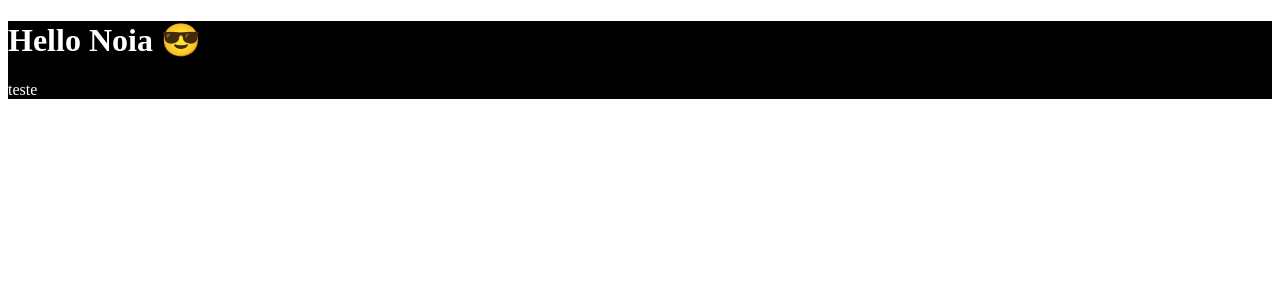
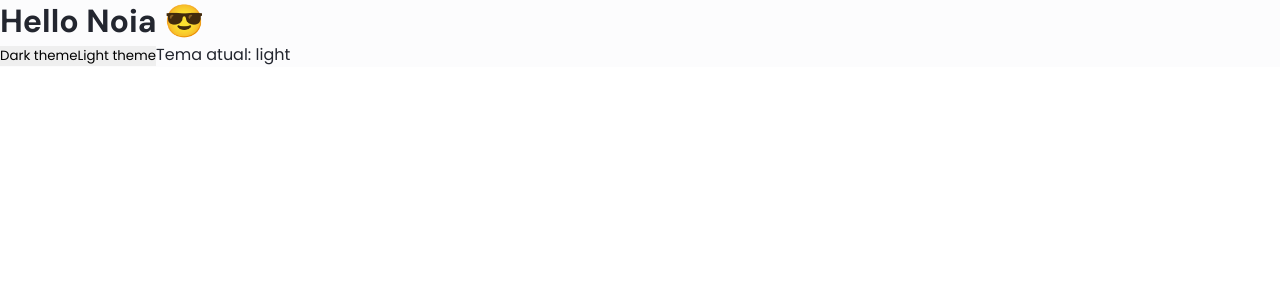
Before and after one commit to viniciusueharaweb/NFoTon, a Next.js app in the folder packages/frontend/: page / in a window 1280 px wide. Shown: the top 300 px of the page. Built offline with nearby package versions, Linux system fonts and the light colour scheme; a web font is replaced by a local one.

Commit message:
feat: adding theme configuration

```diff
--- a/packages/frontend/src/components/Hello/index.tsx
+++ b/packages/frontend/src/components/Hello/index.tsx
@@ -1,4 +1,5 @@
 import { ReactNode } from 'react'
+import { useTheme } from '../../hooks/useTheme'
 
 import { Container } from './styles'
 
@@ -7,11 +8,18 @@ interface HelloProps {
 }
 
 export default function Hello({ children }: HelloProps) {
+  const {
+    theme: { name },
+    changeSelectedTheme,
+  } = useTheme()
+
   return (
     <Container>
       <h1>Hello Noia 😎</h1>
       {children}
-      <span>teste</span>
+      <button onClick={() => changeSelectedTheme('dark')}>Dark theme</button>
+      <button onClick={() => changeSelectedTheme('light')}>Light theme</button>
+      <span>{`Tema atual: ${name}`}</span>
     </Container>
   )
 }
--- a/packages/frontend/src/components/Hello/styles.ts
+++ b/packages/frontend/src/components/Hello/styles.ts
@@ -1,6 +1,6 @@
 import styled from 'styled-components'
 
 export const Container = styled.div`
-  background-color: #000;
-  color: #fff;
+  background-color: ${(props) => props.theme.backgroundColor};
+  color: ${(props) => props.theme.typography.color};
 `
--- /dev/null
+++ b/packages/frontend/src/hooks/useTheme.tsx
@@ -0,0 +1,42 @@
+import { createContext, ReactNode, useContext, useEffect, useState } from 'react'
+import { DefaultTheme, ThemeProvider } from 'styled-components'
+import variations, { VariantionType } from '../theme'
+import { getFromLS, setToLS } from '../utils/storage'
+
+type ThemeProps = {
+  children: ReactNode
+}
+
+type ThemeContextData = {
+  theme: DefaultTheme
+  themeLoading: boolean
+  changeSelectedTheme(theme: VariantionType): void
+}
+
+const ThemeContext = createContext<ThemeContextData>({} as ThemeContextData)
+
+export const Theme = ({ children }: ThemeProps) => {
+  const [theme, setTheme] = useState<DefaultTheme>(variations.light)
+  const [themeLoading, setThemeLoading] = useState(true)
+
+  useEffect(() => {
+    const themeName: VariantionType = getFromLS({ key: '@nfoton/selected-theme' })
+    setTheme(variations[themeName] || variations.light)
+    setThemeLoading(false)
+  }, [])
+
+  const changeSelectedTheme = (themeName: VariantionType) => {
+    setTheme(variations[themeName])
+    setToLS({ key: '@nfoton/selected-theme', themeName })
+  }
+
+  return (
+    <ThemeContext.Provider value={{ theme, changeSelectedTheme, themeLoading }}>
+      <ThemeProvider theme={theme}>{children}</ThemeProvider>
+    </ThemeContext.Provider>
+  )
+}
+
+export function useTheme() {
+  return useContext(ThemeContext)
+}
--- a/packages/frontend/src/pages/_app.tsx
+++ b/packages/frontend/src/pages/_app.tsx
@@ -1,13 +1,17 @@
 import { AppProps } from 'next/app'
 import Head from 'next/head'
+import { GlobalStyles } from '../styles/globalStyles'
+
+import { Theme } from '../hooks/useTheme'
 
 export default function MyApp({ Component, pageProps }: AppProps) {
   return (
-    <>
+    <Theme>
       <Head>
         <meta name="viewport" content="width=device-width, initial-scale=0.5" />
       </Head>
+      <GlobalStyles />
       <Component {...pageProps} />
-    </>
+    </Theme>
   )
 }
--- a/packages/frontend/src/pages/_document.tsx
+++ b/packages/frontend/src/pages/_document.tsx
@@ -33,6 +33,11 @@ export default class MyDocument extends Document {
       <Html lang="en-US">
         <Head>
           <meta charSet="utf-8" />
+          <link rel="preconnect" href="https://fonts.gstatic.com" />
+          <link
+            href="https://fonts.googleapis.com/css2?family=DM+Sans:wght@700&family=Poppins:wght@400;500;600;700&display=swap"
+            rel="stylesheet"
+          />
           <link rel="stylesheet" href="https://use.typekit.net/ewc7upu.css" />
         </Head>
         <body>
--- a/packages/frontend/src/pages/index.tsx
+++ b/packages/frontend/src/pages/index.tsx
@@ -1,5 +1,7 @@
 import Hello from '../components/Hello'
+import { useTheme } from '../hooks/useTheme'
 
 export default function IndexPage() {
-  return <Hello />
+  const { themeLoading } = useTheme()
+  return !themeLoading && <Hello />
 }
--- /dev/null
+++ b/packages/frontend/src/styles/globalStyles.ts
@@ -0,0 +1,41 @@
+import { createGlobalStyle } from 'styled-components'
+
+export const GlobalStyles = createGlobalStyle`
+  *{
+    margin: 0;
+    padding: 0;
+    box-sizing: border-box;
+    outline: 0;
+    text-decoration: none;
+    list-style: none;
+  }
+
+  body {
+    font-family: 'Poppins', sans-serif;
+    -webkit-font-smoothing: antialiased;
+
+    &.locked, .locked{
+      margin: 0;
+      height: 100%;
+      overflow: hidden;
+    }
+  }
+
+  h1,h2,h3,h4,h5,h6{
+    font-family: 'DM Sans', sans-serif;
+  }
+
+  a {
+    text-decoration: none;
+    cursor: pointer;
+  }
+
+  button, input {
+    font-family: 'Poppins', sans-serif;
+  }
+
+  button{
+    cursor: pointer;
+    border: none;
+  }
+`
--- /dev/null
+++ b/packages/frontend/src/theme/colors.ts
@@ -0,0 +1,16 @@
+export const colors = {
+  neutrals: {
+    black: { 400: '#23262F', 500: '#141416' },
+    gray: { 400: '#B1B5C3', 500: '#777E90', 600: '#353945' },
+    white: { 400: '#FCFCFD', 500: '#F4F5F6', 600: '#E6E8EC' },
+  },
+  primary: { blue: '#3772FF', purple: '#9757D7', red: '#EF466F', green: '#45B26B' },
+  secondary: {
+    blue: '#4BC9F0',
+    brown: '#E4D7CF',
+    yellow: '#FFD166',
+    purple: '#CDB4DB',
+  },
+}
+
+export type Colors = typeof colors
--- /dev/null
+++ b/packages/frontend/src/theme/index.ts
@@ -0,0 +1,27 @@
+import { DefaultTheme } from 'styled-components'
+import { colors } from './colors'
+
+const {
+  neutrals: { white, black },
+} = colors
+
+export const light: DefaultTheme = {
+  name: 'light',
+  backgroundColor: colors.neutrals.white['400'],
+  typography: {
+    color: black['400'],
+  },
+}
+
+export const dark: DefaultTheme = {
+  name: 'dark',
+  backgroundColor: black['500'],
+  typography: {
+    color: white['400'],
+  },
+}
+const variations = { light, dark }
+
+export type VariantionType = keyof typeof variations
+
+export default variations
--- /dev/null
+++ b/packages/frontend/src/utils/storage.ts
@@ -0,0 +1,20 @@
+import { VariantionType } from '../theme'
+
+interface setToLSProps {
+  key: string
+  themeName: VariantionType
+}
+
+interface getFromLSProps {
+  key: string
+}
+
+export const setToLS = ({ key, themeName }: setToLSProps) => {
+  window.localStorage.setItem(key, JSON.stringify(themeName))
+}
+
+export const getFromLS = ({ key }: getFromLSProps) => {
+  const themeName = window.localStorage.getItem(key)
+
+  if (themeName) return JSON.parse(themeName)
+}
--- a/packages/frontend/tsconfig.json
+++ b/packages/frontend/tsconfig.json
@@ -1,5 +1,9 @@
 {
   "compilerOptions": {
+    "typeRoots": [
+      "./node_modules/@types",
+      "./src/types"
+    ],
     "allowJs": true,
     "alwaysStrict": true,
     "esModuleInterop": true,
```
Also changed, not shown: packages/frontend/src/types/index.d.ts (added, +11 -0 lines).
